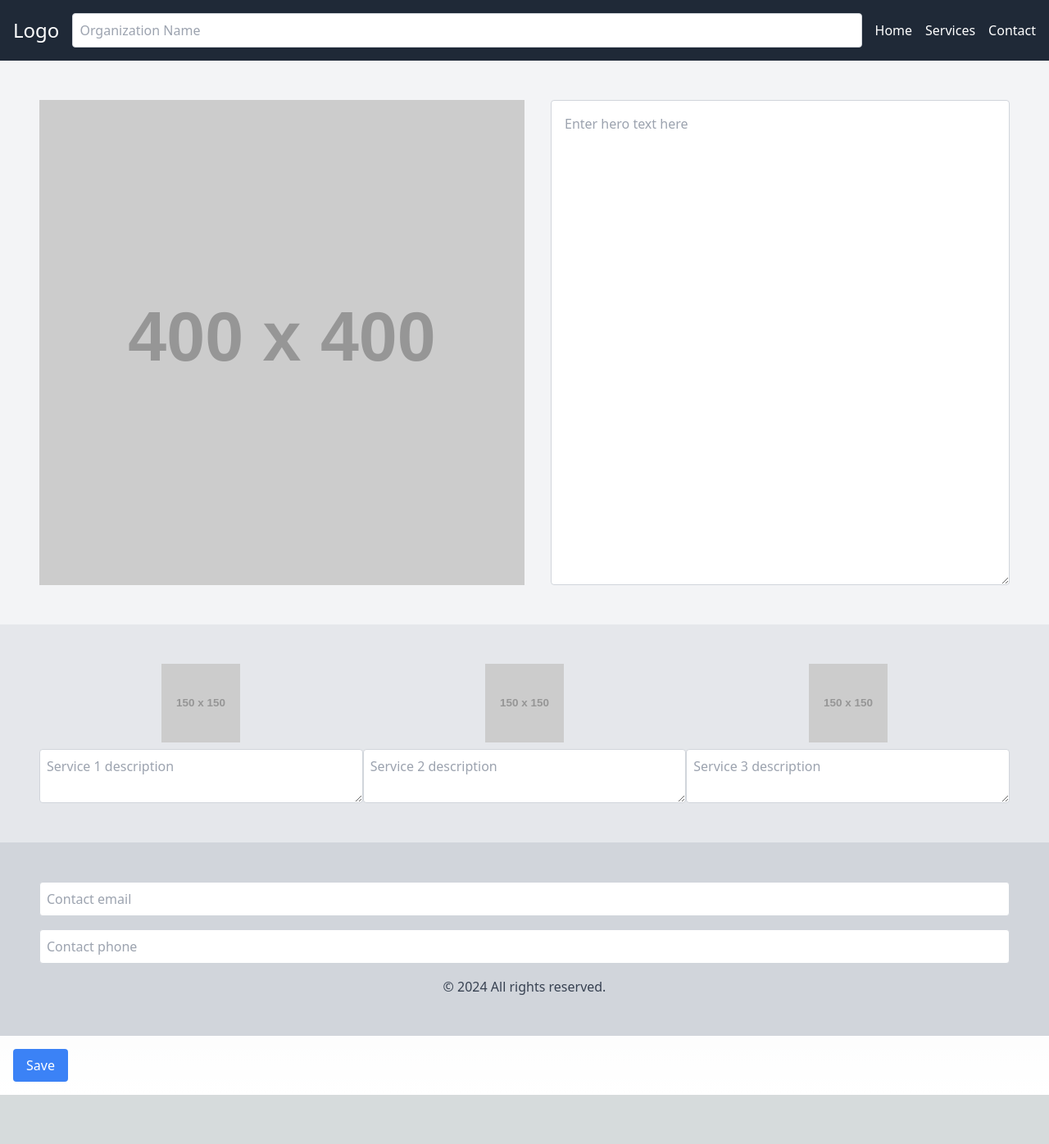
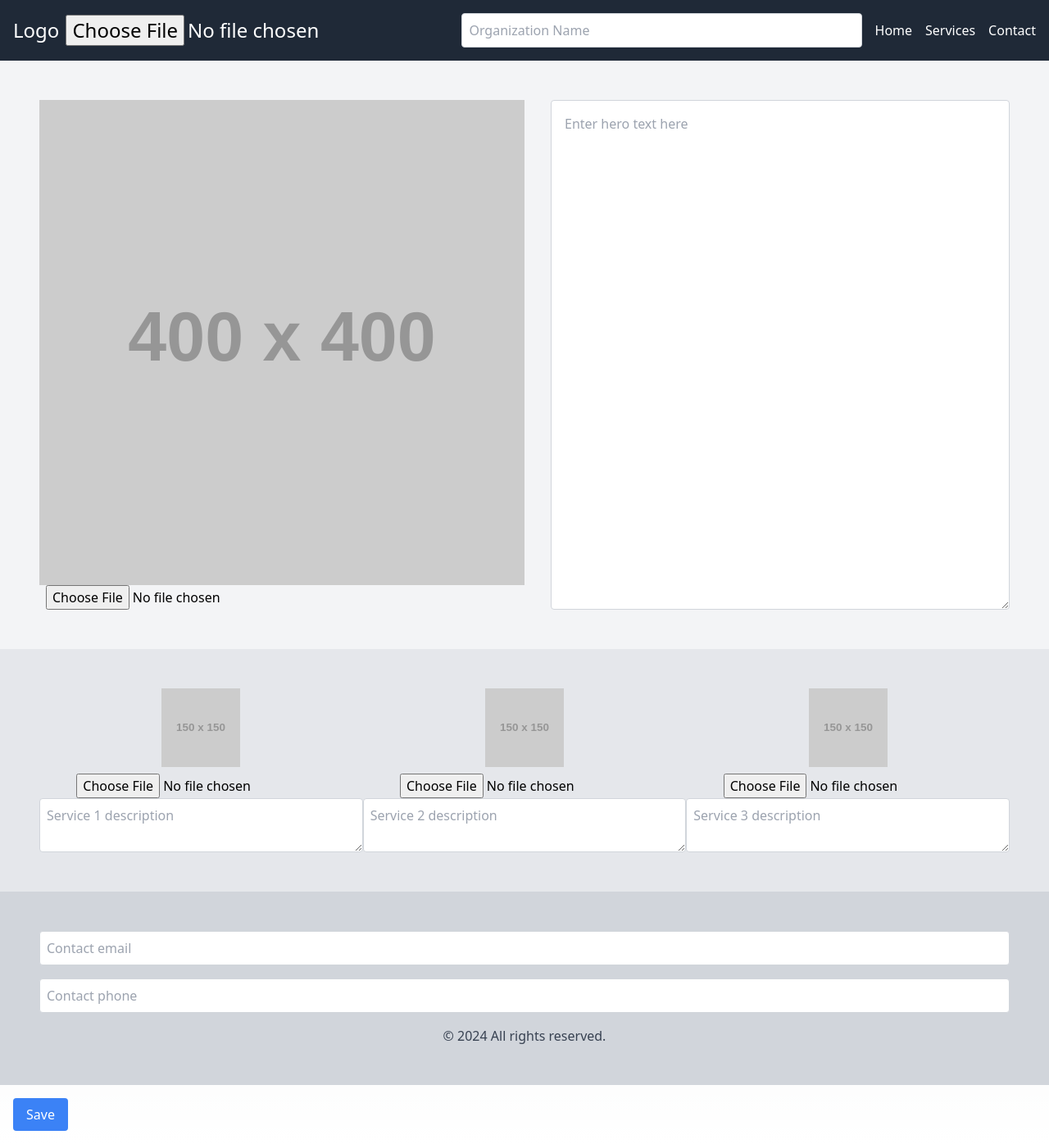
Before and after one commit to MiguelR222/cms_final, a Next.js app: page /template in a window 1280 px wide. Shown: the whole page at 82% size. Before the commit the page ends 1336 px from the top, so only its background shows below. Built offline with nearby package versions, Linux system fonts and the light colour scheme; no server answers.

Commit message:
capability to connect with Google Drive, changes to siteSchema

```diff
--- a/models/Site.js
+++ b/models/Site.js
@@ -9,7 +9,12 @@ const siteSchema = new mongoose.Schema({
   serviceTwo: { type: String, required: true },
   serviceThree: { type: String, required: true },
   contactEmail: { type: String, required: true },
-    contactPhone: { type: String, required: true }
+  contactPhone: { type: String, required: true },
+  logo: { type: String, required: false },
+  heroImage: { type: String, required: false },
+  serviceImage1: { type: String, required: false },
+  serviceImage2: { type: String, required: false },
+  serviceImage3: { type: String, required: false }
 });
 
 export default mongoose.models.Site || mongoose.model("Site", siteSchema);
--- a/pages/api/auth/[...nextauth].js
+++ b/pages/api/auth/[...nextauth].js
@@ -7,14 +7,30 @@ export const authOptions = ({
     GoogleProvider({
       clientId: process.env.GOOGLE_CLIENT_ID,
       clientSecret: process.env.GOOGLE_CLIENT_SECRET,
+      authorization: {
+        params: {
+          scope: "https://www.googleapis.com/auth/userinfo.profile https://www.googleapis.com/auth/userinfo.email https://www.googleapis.com/auth/drive.file",
+          access_type: "offline",
+          prompt: "consent",
+        },
+      },
     }),
   ],
   callbacks: {
+    async jwt({ token, account }) {
+      if (account) {
+        token.accessToken = account.access_token;
+        token.refreshToken = account.refresh_token;
+      }
+      return token;
+    },
     async session({ session, token, user }) {
       const db = await connectDB();
       const userRecord = await db.connection.db.collection('users').findOne({ email: session.user.email });
 
       session.user.id = userRecord._id;
+      session.accessToken = token.accessToken;
+      session.refreshToken = token.refreshToken;
       return session;
     },
     async signIn({ user, account, profile, email, credentials }) {
@@ -28,6 +44,7 @@ export const authOptions = ({
       return true;
     },
   },
+  secret: process.env.NEXTAUTH_SECRET,
 });
 
 export default NextAuth(authOptions)
--- a/pages/api/upload.js
+++ b/pages/api/upload.js
@@ -1,51 +1,79 @@
-// pages/api/upload.js
-import nextConnect from 'next-connect';
-import multer from 'multer';
-import AdmZip from 'adm-zip';
-import dbConnect from '../../lib/dbConnect';
-import File from '../../models/File'; // Assuming you have a File model
-
-const upload = multer({
-  storage: multer.memoryStorage(),
-});
-
-const apiRoute = nextConnect({
-  onError(error, req, res) {
-    res.status(501).json({ error: `Sorry something Happened! ${error.message}` });
-  },
-  onNoMatch(req, res) {
-    res.status(405).json({ error: `Method '${req.method}' Not Allowed` });
-  },
-});
-
-apiRoute.use(upload.single('file'));
-
-apiRoute.post(async (req, res) => {
-  await dbConnect();
-
-  // Compress the image using adm-zip
-  const zip = new AdmZip();
-  zip.addFile(req.file.originalname, req.file.buffer);
-  const compressedBuffer = zip.toBuffer();
-
-  const newFile = new File({
-    filename: `${req.file.originalname}.zip`,
-    contentType: 'application/zip',
-    data: compressedBuffer,
-  });
-
-  try {
-    const savedFile = await newFile.save();
-    res.status(201).json({ success: true, file: savedFile });
-  } catch (error) {
-    res.status(500).json({ success: false, error: error.message });
-  }
-});
-
-export default apiRoute;
+import { google } from 'googleapis';
+import { getToken } from 'next-auth/jwt';
+import stream from 'stream';
 
 export const config = {
   api: {
-    bodyParser: false,
+    bodyParser: {
+      sizeLimit: '10mb',
+    },
   },
 };
+
+async function bufferToStream(buffer) {
+  const duplexStream = new stream.Duplex();
+  duplexStream.push(buffer);
+  duplexStream.push(null);
+  return duplexStream;
+}
+
+export default async function handler(req, res) {
+  if (req.method !== 'POST') {
+    return res.status(405).json({ message: 'Method not allowed' });
+  }
+
+  const token = await getToken({ req, secret: process.env.NEXTAUTH_SECRET });
+  if (!token) {
+    return res.status(401).json({ message: 'Unauthorized' });
+  }
+
+  const { file } = req.body;
+
+  if (!file) {
+    return res.status(400).json({ message: 'No file provided' });
+  }
+
+  try {
+    const auth = new google.auth.OAuth2(
+      process.env.GOOGLE_CLIENT_ID,
+      process.env.GOOGLE_CLIENT_SECRET
+    );
+
+    auth.setCredentials({ refresh_token: token.refreshToken });
+
+    const drive = google.drive({ version: 'v3', auth });
+
+    const fileMetadata = {
+      name: file.name,
+    };
+
+    const media = {
+      mimeType: file.type,
+      body: await bufferToStream(Buffer.from(file.data, 'base64')),
+    };
+
+    const fileResponse = await drive.files.create({
+      requestBody: fileMetadata,
+      media: media,
+      fields: 'id',
+    });
+
+    const fileId = fileResponse.data.id;
+
+    // Set file permissions to make it publicly accessible
+    await drive.permissions.create({
+      fileId: fileId,
+      requestBody: {
+        role: 'reader',
+        type: 'anyone',
+      },
+    });
+
+    const fileLink = `https://drive.google.com/uc?id=${fileId}`;
+
+    res.status(200).json({ fileLink });
+  } catch (error) {
+    console.error('Error uploading file:', error);
+    res.status(500).json({ message: 'Error uploading file' });
+  }
+}
--- a/pages/template.js
+++ b/pages/template.js
@@ -9,7 +9,48 @@ export default function Template() {
   const [service3, setService3] = useState('');
   const [contactEmail, setContactEmail] = useState('');
   const [contactPhone, setContactPhone] = useState('');
-  const { data: session } = useSession();
+  const [logo, setLogo] = useState('');
+  const [heroImage, setHeroImage] = useState('');
+  const [serviceImage1, setServiceImage1] = useState('');
+  const [serviceImage2, setServiceImage2] = useState('');
+  const [serviceImage3, setServiceImage3] = useState('');
+  const { data: session, status } = useSession();
+
+  const handleFileUpload = async (file, setImage) => {
+    const reader = new FileReader();
+    reader.readAsDataURL(file);
+    reader.onload = async () => {
+      const fileData = reader.result.split(',')[1];
+      const body = {
+        file: {
+          name: file.name,
+          type: file.type,
+          data: fileData,
+        },
+      };
+
+      try {
+        const response = await fetch('/api/upload', {
+          method: 'POST',
+          headers: {
+            'Content-Type': 'application/json',
+          },
+          body: JSON.stringify(body),
+        });
+
+        const result = await response.json();
+        if (response.ok) {
+          setImage(result.fileLink);
+        } else {
+          console.error('Failed to upload file:', result);
+          alert('Failed to upload file.');
+        }
+      } catch (error) {
+        console.error('Error:', error);
+        alert('An error occurred while uploading file.');
+      }
+    };
+  };
 
   const handleSubmit = async (event) => {
     event.preventDefault();
@@ -23,7 +64,12 @@ export default function Template() {
       serviceTwo: service2,
       serviceThree: service3,
       contactEmail,
-      contactPhone
+      contactPhone,
+      logo,
+      heroImage,
+      serviceImage1,
+      serviceImage2,
+      serviceImage3,
     };
 
     try {
@@ -48,12 +94,19 @@ export default function Template() {
     }
   };
 
-
   return (
     <div className="text-black">
       <form onSubmit={handleSubmit}>
         <header className="flex justify-between items-center p-4 bg-gray-800 text-white">
-          <div className="text-2xl">Logo</div>
+          <div className="text-2xl">
+            Logo
+            <input
+              type="file"
+              accept="image/*"
+              onChange={(e) => handleFileUpload(e.target.files[0], setLogo)}
+              className="ml-2"
+            />
+          </div>
           <input
             type="text"
             className="flex-grow mx-4 p-2 border border-gray-300 rounded"
@@ -69,7 +122,13 @@ export default function Template() {
 
         <section id="hero" className="flex p-12 bg-gray-100">
           <div className="flex-none w-1/2">
-            <img src="https://via.placeholder.com/400" alt="Hero" className="w-full h-auto" />
+            <img src={heroImage || "https://via.placeholder.com/400"} alt="Hero" className="w-full h-auto" />
+            <input
+              type="file"
+              accept="image/*"
+              onChange={(e) => handleFileUpload(e.target.files[0], setHeroImage)}
+              className="ml-2"
+            />
           </div>
           <div className="flex-grow ml-8">
             <textarea
@@ -83,7 +142,13 @@ export default function Template() {
 
         <section id="services" className="flex justify-around p-12 bg-gray-200">
           <div className="flex flex-col items-center w-1/3">
-            <img src="https://via.placeholder.com/150" alt="Service 1" className="w-24 h-24 mb-2" />
+            <img src={serviceImage1 || "https://via.placeholder.com/150"} alt="Service 1" className="w-24 h-24 mb-2" />
+            <input
+              type="file"
+              accept="image/*"
+              onChange={(e) => handleFileUpload(e.target.files[0], setServiceImage1)}
+              className="ml-2"
+            />
             <textarea
               value={service1}
               onChange={(e) => setService1(e.target.value)}
@@ -92,7 +157,13 @@ export default function Template() {
             ></textarea>
           </div>
           <div className="flex flex-col items-center w-1/3">
-            <img src="https://via.placeholder.com/150" alt="Service 2" className="w-24 h-24 mb-2" />
+            <img src={serviceImage2 || "https://via.placeholder.com/150"} alt="Service 2" className="w-24 h-24 mb-2" />
+            <input
+              type="file"
+              accept="image/*"
+              onChange={(e) => handleFileUpload(e.target.files[0], setServiceImage2)}
+              className="ml-2"
+            />
             <textarea
               value={service2}
               onChange={(e) => setService2(e.target.value)}
@@ -101,7 +172,13 @@ export default function Template() {
             ></textarea>
           </div>
           <div className="flex flex-col items-center w-1/3">
-            <img src="https://via.placeholder.com/150" alt="Service 3" className="w-24 h-24 mb-2" />
+            <img src={serviceImage3 || "https://via.placeholder.com/150"} alt="Service 3" className="w-24 h-24 mb-2" />
+            <input
+              type="file"
+              accept="image/*"
+              onChange={(e) => handleFileUpload(e.target.files[0], setServiceImage3)}
+              className="ml-2"
+            />
             <textarea
               value={service3}
               onChange={(e) => setService3(e.target.value)}
```
Also changed, not shown: package.json (+6 -2 lines), 1 other file (tests, documents, lock files or other folders). Lines whose indentation alone changed are shown as unchanged.
